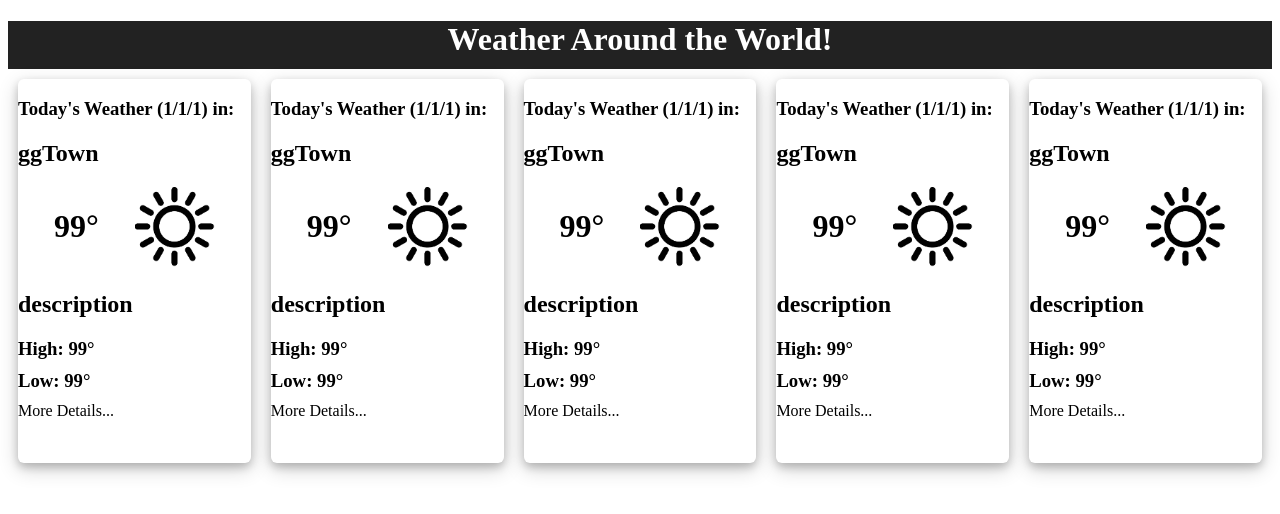
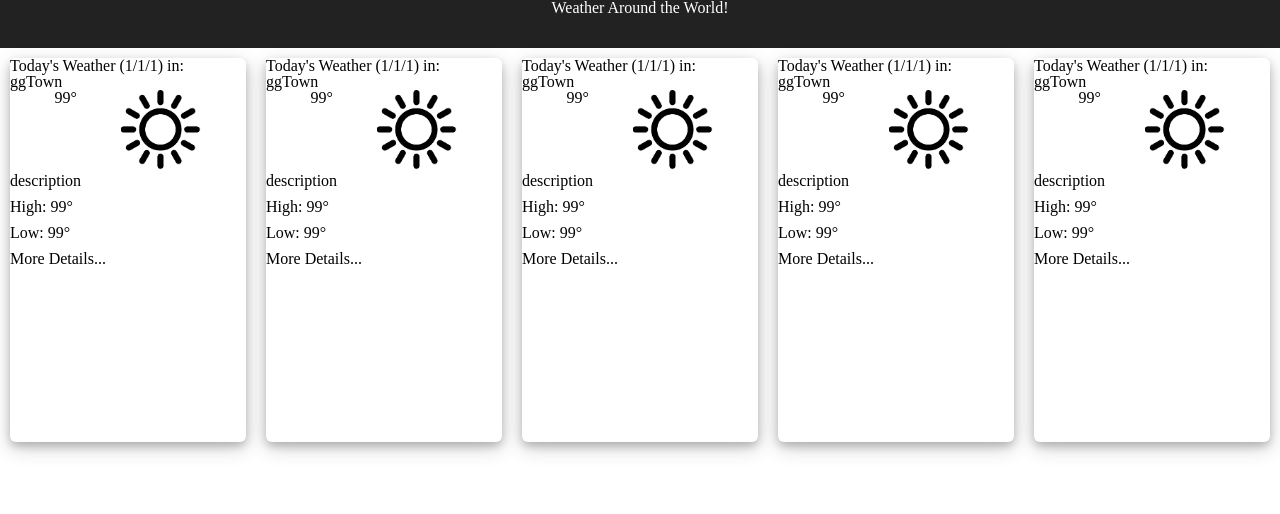
Before and after one commit to heinhtetPS/Angular-weather, an Angular app: page / in a window 1280 px wide. Shown: the top 514 px of the page. Built offline with nearby package versions, Linux system fonts and the light colour scheme.

Commit message:
add css reset

```diff
--- /dev/null
+++ b/src/reset.css
@@ -0,0 +1,43 @@
+html, body, div, span, applet, object, iframe,
+h1, h2, h3, h4, h5, h6, p, blockquote, pre,
+a, abbr, acronym, address, big, cite, code,
+del, dfn, em, img, ins, kbd, q, s, samp,
+small, strike, strong, sub, sup, tt, var,
+b, u, i, center,
+dl, dt, dd, ol, ul, li,
+fieldset, form, label, legend,
+table, caption, tbody, tfoot, thead, tr, th, td,
+article, aside, canvas, details, embed,
+figure, figcaption, footer, header, hgroup,
+menu, nav, output, ruby, section, summary,
+time, mark, audio, video {
+	margin: 0;
+	padding: 0;
+	border: 0;
+	font-size: 100%;
+	font: inherit;
+	vertical-align: baseline;
+}
+/* HTML5 display-role reset for older browsers */
+article, aside, details, figcaption, figure,
+footer, header, hgroup, menu, nav, section {
+	display: block;
+}
+body {
+	line-height: 1;
+}
+ol, ul {
+	list-style: none;
+}
+blockquote, q {
+	quotes: none;
+}
+blockquote:before, blockquote:after,
+q:before, q:after {
+	content: '';
+	content: none;
+}
+table {
+	border-collapse: collapse;
+	border-spacing: 0;
+}
--- a/src/styles.css
+++ b/src/styles.css
@@ -1 +1,2 @@
 /* You can add global styles to this file, and also import other style files */
+@import 'reset.css';
```
